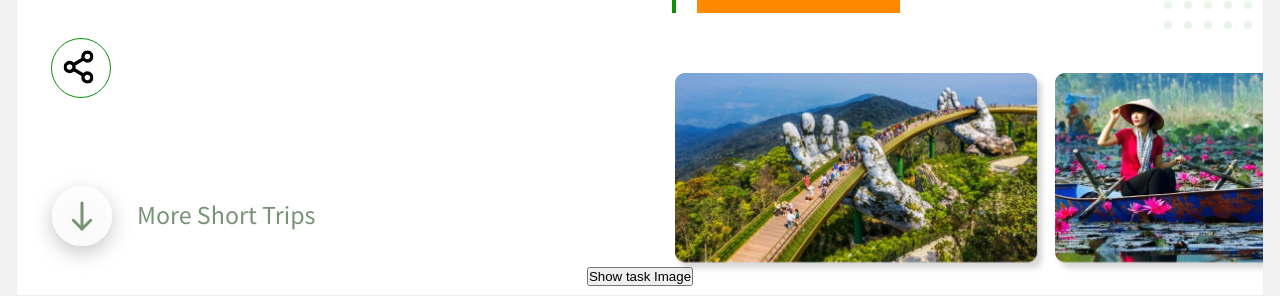
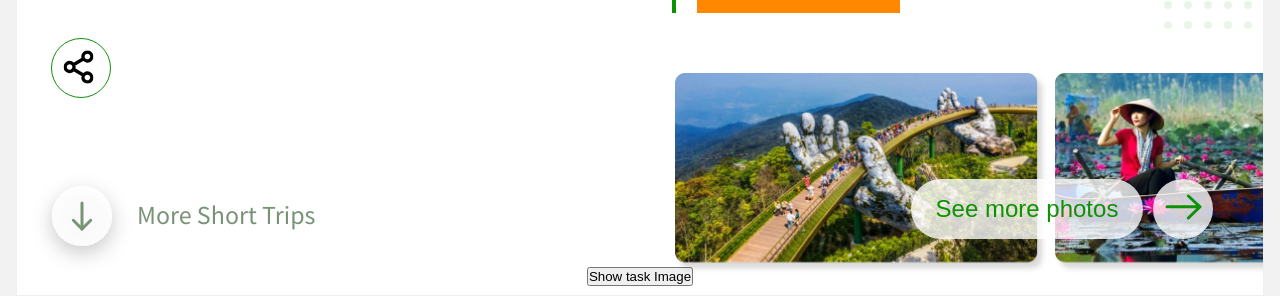
Before and after one commit to AdamBurysek/q2-card, a React (Vite) app: page / in a window 1280 px wide. Shown: the part 561-857 px from the top of the page. Built offline with nearby package versions, Linux system fonts and the light colour scheme; a web font is replaced by a local one.

Commit message:
add slider buttons

```diff
--- a/src/App.css
+++ b/src/App.css
@@ -19,11 +19,11 @@ section {
 }
 
 .card {
+  position: relative;
   width: calc(100% - 2rem);
   max-width: 1920px;
   height: auto;
   background-color: var(--color-white);
-  position: relative;
   display: grid;
 }
 
@@ -32,7 +32,7 @@ section {
 }
 
 .more-trips {
-  position: absolute;
+  position: relative;
   bottom: 8px;
   left: 5px;
   cursor: pointer;
@@ -63,6 +63,9 @@ section {
   .top-container {
     grid-area: span 3;
   }
+  .more-trips {
+    position: absolute;
+  }
 }
 
 @media screen and (min-width: 1400px) {
--- a/src/components/slider/Slider.tsx
+++ b/src/components/slider/Slider.tsx
@@ -1,19 +1,38 @@
-import { Swiper, SwiperSlide } from "swiper/react";
+import { Swiper, SwiperRef, SwiperSlide } from "swiper/react";
 
 import { images } from "./images";
 
 import "./slider.css";
 import "swiper/css";
+import { useRef } from "react";
 
 const Slider = () => {
+  const sliderRef = useRef<SwiperRef>(null);
+
+  const handleNext = () => {
+    sliderRef.current?.swiper.slideNext();
+  };
+
   return (
     <div className="grid-item slider-container">
-      <Swiper slidesPerView={"auto"} loop speed={1400} className="swiper">
+      <Swiper
+        ref={sliderRef}
+        slidesPerView={"auto"}
+        loop
+        speed={1400}
+        className="swiper"
+      >
         {images.map((slide, index) => (
           <SwiperSlide className="slide" key={index}>
             <img className="slide-image" src={slide.image}></img>
           </SwiperSlide>
         ))}
+        <button className="see-more-button" onClick={handleNext}>
+          See more photos
+        </button>
+        <button className="arrow-button" onClick={handleNext}>
+          <img src="./slider-arrow.svg" />
+        </button>
       </Swiper>
     </div>
   );
--- a/src/components/slider/slider.css
+++ b/src/components/slider/slider.css
@@ -7,6 +7,7 @@
   position: relative;
   top: 20.5%;
   left: -3px;
+  margin-bottom: 100px;
 }
 
 .swiper .swiper-slide {
@@ -17,3 +18,31 @@
   width: 100%;
   height: 100%;
 }
+
+.slider-container button {
+  position: absolute;
+  border: none;
+  border-radius: 56px;
+  background-color: rgba(255, 255, 255, 0.79);
+  bottom: 42px;
+  z-index: 1;
+  transition: 0.3s;
+}
+
+.slider-container button:hover {
+  background-color: var(--color-white);
+}
+
+.see-more-button {
+  width: 232px;
+  height: 60px;
+  color: var(--color-green);
+  font-size: 24px;
+  right: 120px;
+}
+
+.arrow-button {
+  width: 60px;
+  height: 60px;
+  right: 50px;
+}
```
Also changed, not shown: public/slider-arrow.svg (added).
